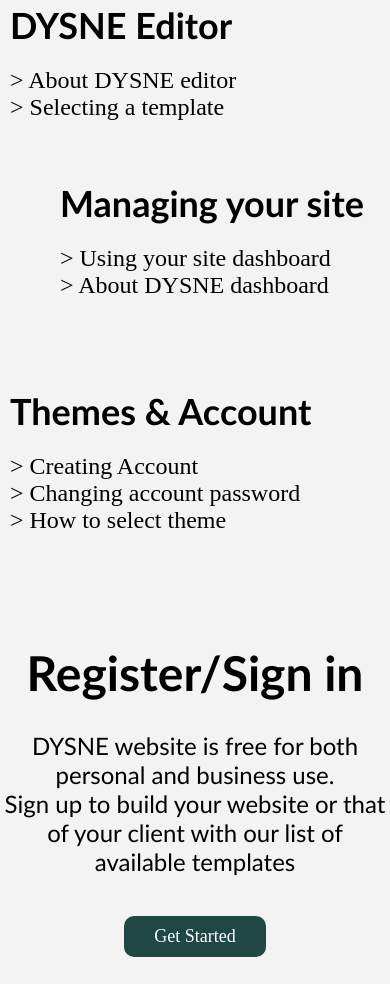
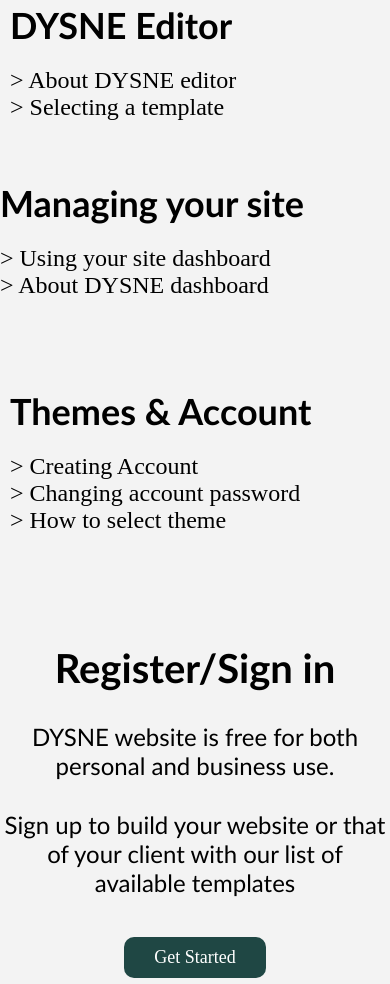
Before and after one commit to Ifunanya67/support-page, a plain HTML site: page index.html in a window 390 px wide. Shown: the part 1013-1997 px from the top of the page. Drawn offline with nearby package versions, Linux system fonts and the light colour scheme; no server answers; a web font is replaced by a local one.

Commit message:
commit after corrections

```diff
--- a/index.html
+++ b/index.html
@@ -95,9 +95,9 @@
      </div>
      </main>
      <footer class="ftn-1">
-     <h6 class="header-5"style="font-family:candara; font-weight:700; font-size:48px;">Register/Sign in</h5>
-     <p class="p-one"style="font-weight:400;font-family:candara; font-style: normal;font-size: 24px;margin-top: 30px;">DYSNE website is free for both personal and business use.</p>
-     <p class="p-one"style="font-family:candara; font-weight:400; font-size: 24px;font-style:normal" >Sign up to build your website or that of your client with our list of available templates</p>
+     <h6 class="header-5"style="font-family:candara; font-weight:700; font-size:40px;">Register/Sign in</h5>
+     <p class="p-one" id="ftn-2"style="font-weight:400;font-family:candara; font-style: normal;font-size: 24px;margin-top: 30px;">DYSNE website is free for both personal and business use.</p>
+     <p class="p-one"id="ftn-3"style="font-family:candara; font-weight:400; font-size: 24px;font-style:normal" >Sign up to build your website or that of your client with our list of available templates</p>
      <div class="nav-buttons" style="margin-top:40px ;">
       <a href="sign-up.html.html"><button class="login-btn btn primary-btn"style="border-radius:10px; font-weight: 400;font-size: 18px; font-family:work sans;">Get Started</button></a>
       <a href="login.html"><button class="secondary-btn btn signup-btn"style="border-radius:10px;font-weight: 400;font-size: 18px; font-family:work sans; " >Login</button></a>
--- a/style.css
+++ b/style.css
@@ -375,6 +375,8 @@ text-align: center;
     .gtn-a{
         width: 100%;
         justify-content: left;
+        margin-left: 0;
+        padding-left: 0;
     }
     .gtn-b{
         width: 100%;
@@ -383,9 +385,20 @@ text-align: center;
     .gtn-c{
         justify-content: left;
         width: 100%;
+        margin-left: 0;
+        padding-left: 0;
     }
     .gtn-d{
         width: 100%;
         justify-content: left;
     }
+    #ftn-2{
+        font-size: 15px;
+        margin-bottom: 20px;
+    }
+    #ftn-3{
+        font-size: 15px;
+        margin-top: 10px;
+        padding-top: 10px;
+    }
 }
```
